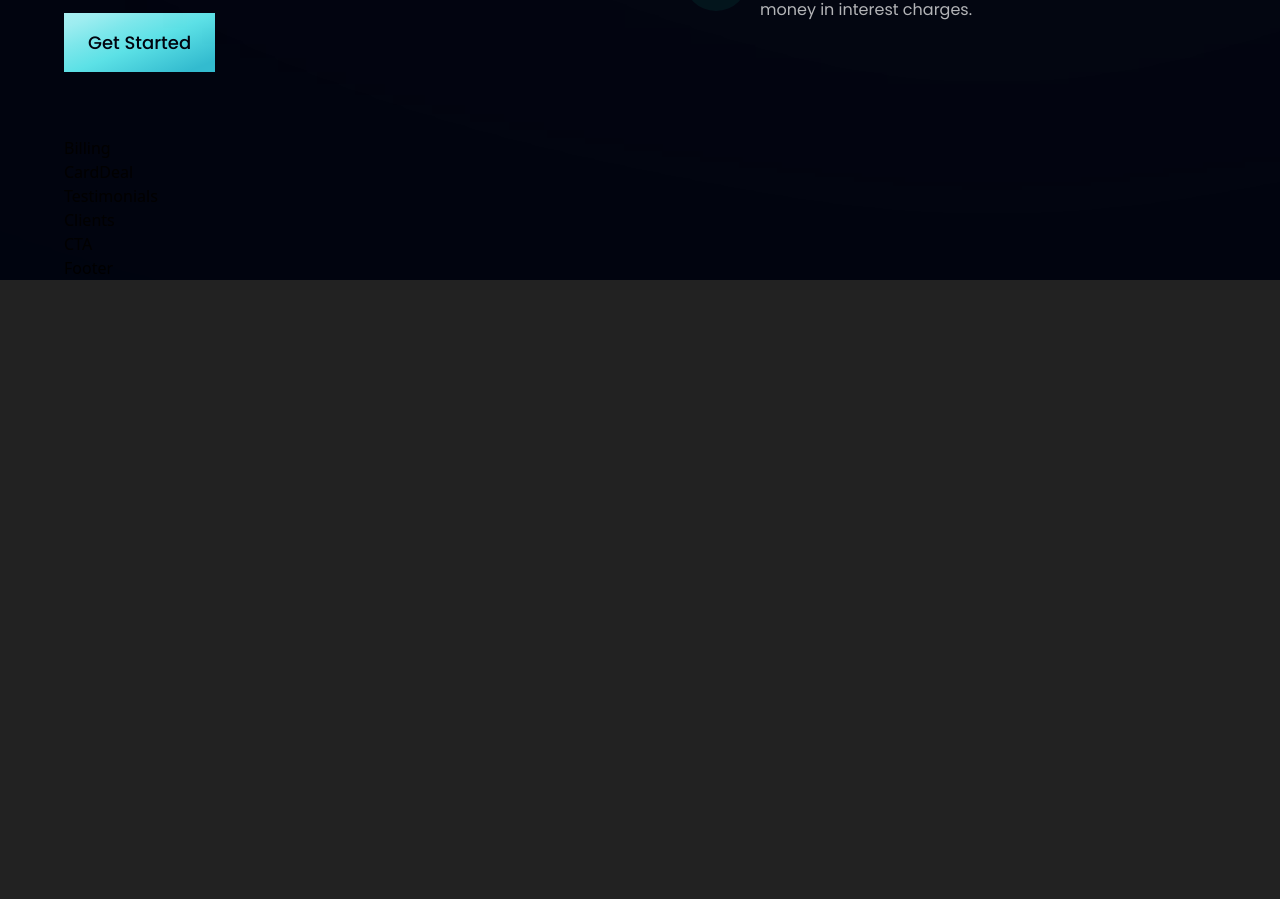
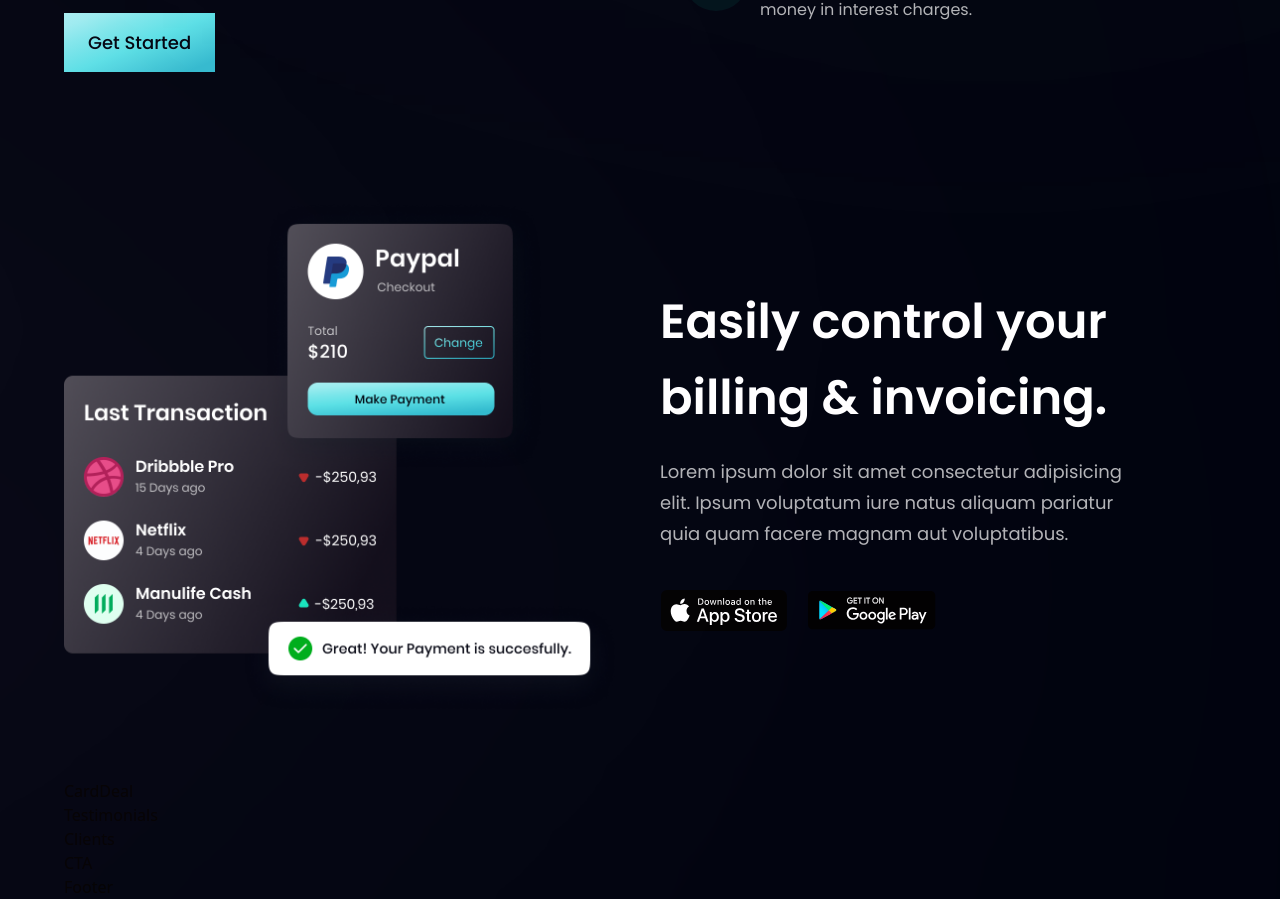
Before and after one commit to fakamda/React-Modern-Landing-Page, a React (Vite) app: page / in a window 1280 px wide. Shown: the part 1410-2309 px from the top of the page. Before the commit the page ends 1690 px from the top, so only its background shows below. Built offline with nearby package versions, Linux system fonts and the light colour scheme.

Commit message:
Adding the billing section

```diff
--- a/src/components/Billing.jsx
+++ b/src/components/Billing.jsx
@@ -1,9 +1,32 @@
-import React from 'react'
+import { apple, google, bill } from "../assets"
+import styles, { layout } from "../style"
 
-const Billing = () => {
-  return (
-    <div>Billing</div>
+
+const Billing = () =>  (
+    <section id="product" className={layout.sectionReverse}>
+      <div className={layout.sectionImgReverse}>
+        <img src={bill} alt="billing"
+        className="w-[100%] h-[100%] relative z-[5]" />
+        <div className="absolute z-[3] -left-1/2 top-0 w-[50%] h-[50%] rounded-full white__gradient" />
+        <div className="absolute z-[0] -left-1/2 bottom-0 w-[50%] h-[50%] rounded-full pink__gradient" />
+      </div>
+
+      <div className={layout.sectionInfo}>
+        <h2 className={styles.heading2}>Easily control your <br className="sm:block hidden" />
+         billing & invoicing.</h2>
+         <p className={`${styles.paragraph} max-w-[470px] mt-5`}>
+          Lorem ipsum dolor sit amet consectetur adipisicing elit.
+           Ipsum voluptatum iure natus aliquam pariatur
+            quia quam facere magnam aut voluptatibus.
+          </p>
+
+          <div className="flex flex-row flex-wrap sm:mt-10 mt-6">
+            <img src={apple} alt="apple_store" className="w-[128px] h-[42px] object-contain mr-5 cursor-pointer" />
+            <img src={google} alt="google_play" className="w-[128px] h-[42px] object-contain cursor-pointer" />
+          </div>
+      </div>
+    </section>
   )
-}
+
 
 export default Billing
```
